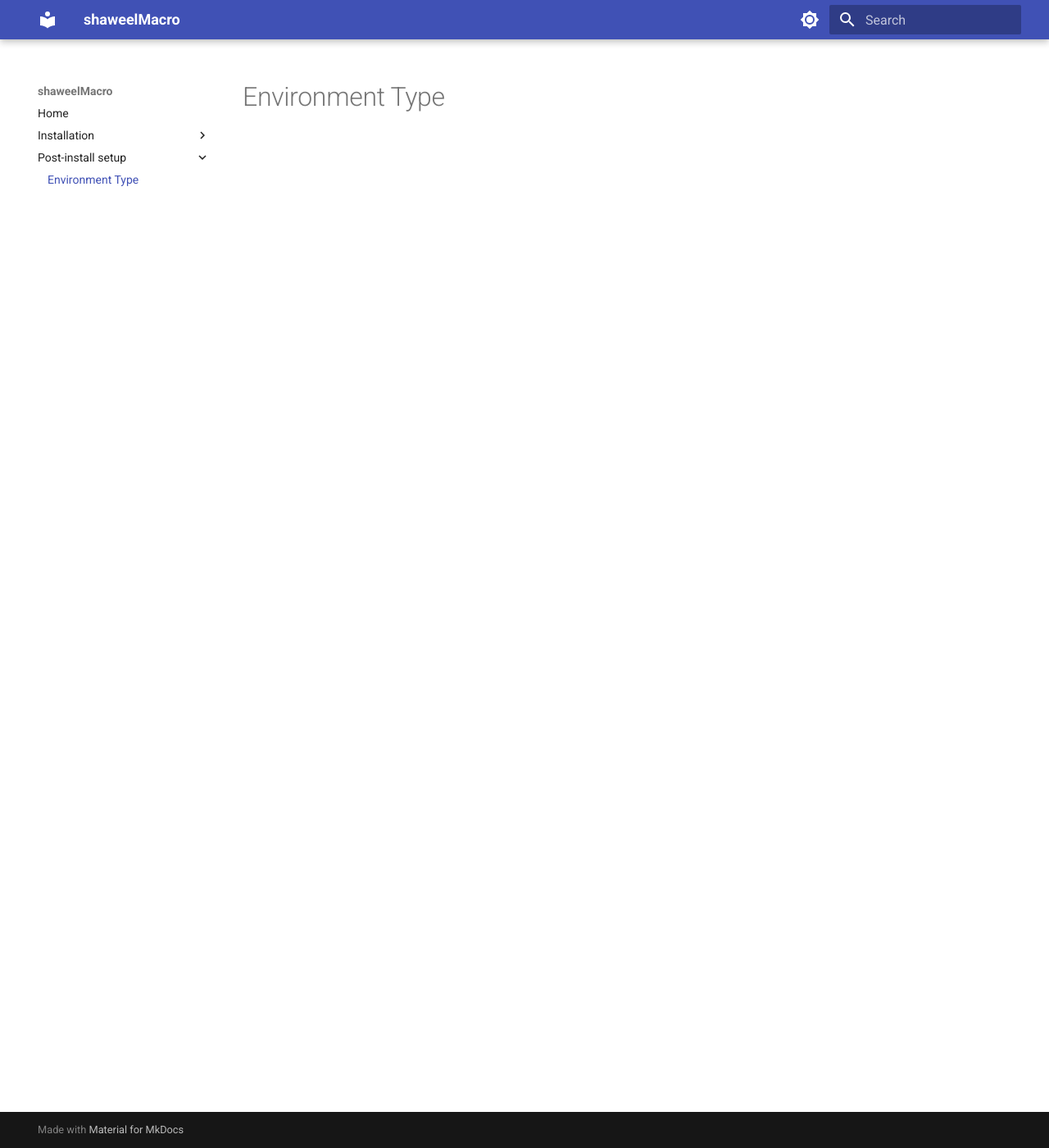
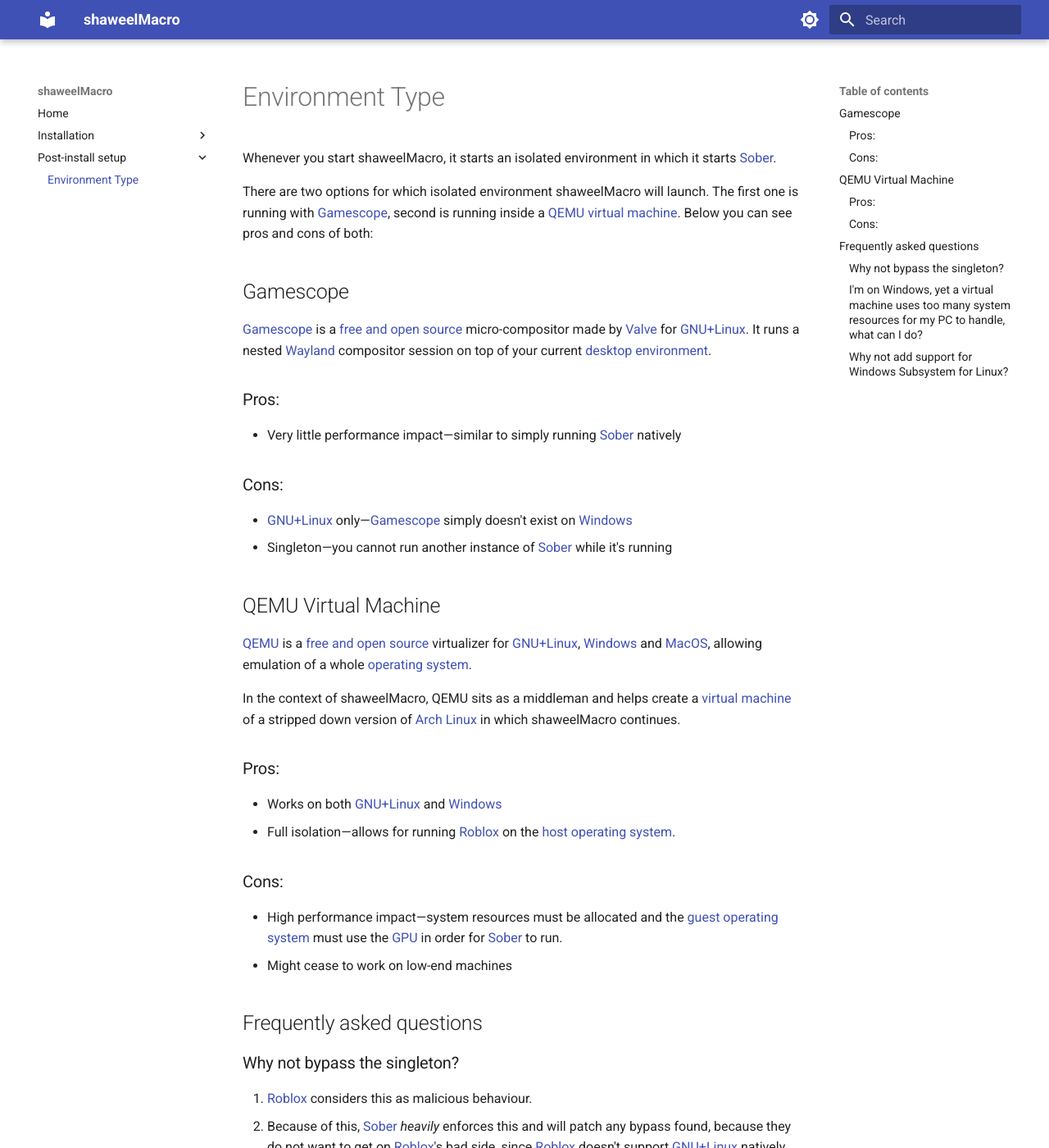
Before and after one commit to shaweel/shaweelMacroDocumentation, an MkDocs documentation site: the page built from docs/postInstall/environment.md, in a window 1280 px wide and 1400 px high. Shown: the whole window at 82% size. Built offline with MkDocs 1.6.1 and Material for MkDocs 9.7.7, drawn with Linux system fonts in a browser that asks for light colours; some of the changed text lies outside the part shown.

Commit message:
Add environment type docs

```diff
--- a/docs/postInstall/environment.md
+++ b/docs/postInstall/environment.md
@@ -1 +1,38 @@
 # Environment Type
+
+Whenever you start shaweelMacro, it starts an isolated environment in which it starts [Sober](https://sober.vinegarhq.org/).
+
+There are two options for which isolated environment shaweelMacro will launch. The first one is running with [Gamescope](https://github.com/ValveSoftware/gamescope), second is running inside a [QEMU](https://www.qemu.org/) [virtual machine](https://en.wikipedia.org/wiki/Virtual_machine). Below you can see pros and cons of both:
+
+## Gamescope
+[Gamescope](https://github.com/ValveSoftware/gamescope) is a [free and open source](https://en.wikipedia.org/wiki/Free_and_open-source_software) micro-compositor made by [Valve](https://www.valvesoftware.com/) for [GNU+Linux](https://kernel.org). It runs a nested [Wayland](https://wayland.freedesktop.org/) compositor session on top of your current [desktop environment](https://wiki.archlinux.org/title/Desktop_environment).
+
+### Pros:
+- Very little performance impact—similar to simply running [Sober](https://sober.vinegarhq.org/) natively
+### Cons:
+- [GNU+Linux](https://kernel.org) only—[Gamescope](https://github.com/ValveSoftware/gamescope) simply doesn't exist on [Windows](https://windows.com)
+- Singleton—you cannot run another instance of [Sober](https://sober.vinegarhq.org/) while it's running
+
+## QEMU Virtual Machine
+[QEMU](https://www.qemu.org/) is a [free and open source](https://en.wikipedia.org/wiki/Free_and_open-source_software) virtualizer for [GNU+Linux](https://kernel.org), [Windows](https://windows.com) and [MacOS](https://www.apple.com/os/macos/), allowing emulation of a whole [operating system](https://en.wikipedia.org/wiki/Operating_system).
+
+In the context of shaweelMacro, QEMU sits as a middleman and helps create a [virtual machine](https://en.wikipedia.org/wiki/Virtual_machine) of a stripped down version of [Arch Linux](https://archlinux.org/) in which shaweelMacro continues.
+
+### Pros:
+- Works on both [GNU+Linux](https://kernel.org) and [Windows](https://windows.com)
+- Full isolation—allows for running [Roblox](https://roblox.com) on the [host operating system](https://www.geeksforgeeks.org/operating-systems/difference-between-host-and-guest-operating-system/).
+### Cons:
+- High performance impact—system resources must be allocated and the [guest operating system](https://www.geeksforgeeks.org/operating-systems/difference-between-host-and-guest-operating-system/) must use the [GPU](https://en.wikipedia.org/wiki/Graphics_processing_unit) in order for [Sober](https://sober.vinegarhq.org/) to run.
+- Might cease to work on low-end machines
+
+## Frequently asked questions
+
+### Why not bypass the singleton?
+1. [Roblox](https://roblox.com) considers this as malicious behaviour.
+2. Because of this, [Sober](https://sober.vinegarhq.org/) *heavily* enforces this and will patch any bypass found, because they do not want to get on [Roblox](https://roblox.com)'s bad side, since [Roblox](https://roblox.com) doesn't support [GNU+Linux](https://kernel.org) natively. Such bypass could obviously not be hidden because of the [free and open source](https://en.wikipedia.org/wiki/Free_and_open-source_software) nature of shaweelMacro.
+
+### I'm on Windows, yet a virtual machine uses too many system resources for my PC to handle, what can I do?
+Consider switching to [GNU+Linux](https://kernel.org)
+
+### Why not add support for Windows Subsystem for Linux?
+I considered it. It's too much of a hastle. I might add support for it in the future.
```
Also changed, not shown: docs/installation/linux.md (+1 -1 lines).
